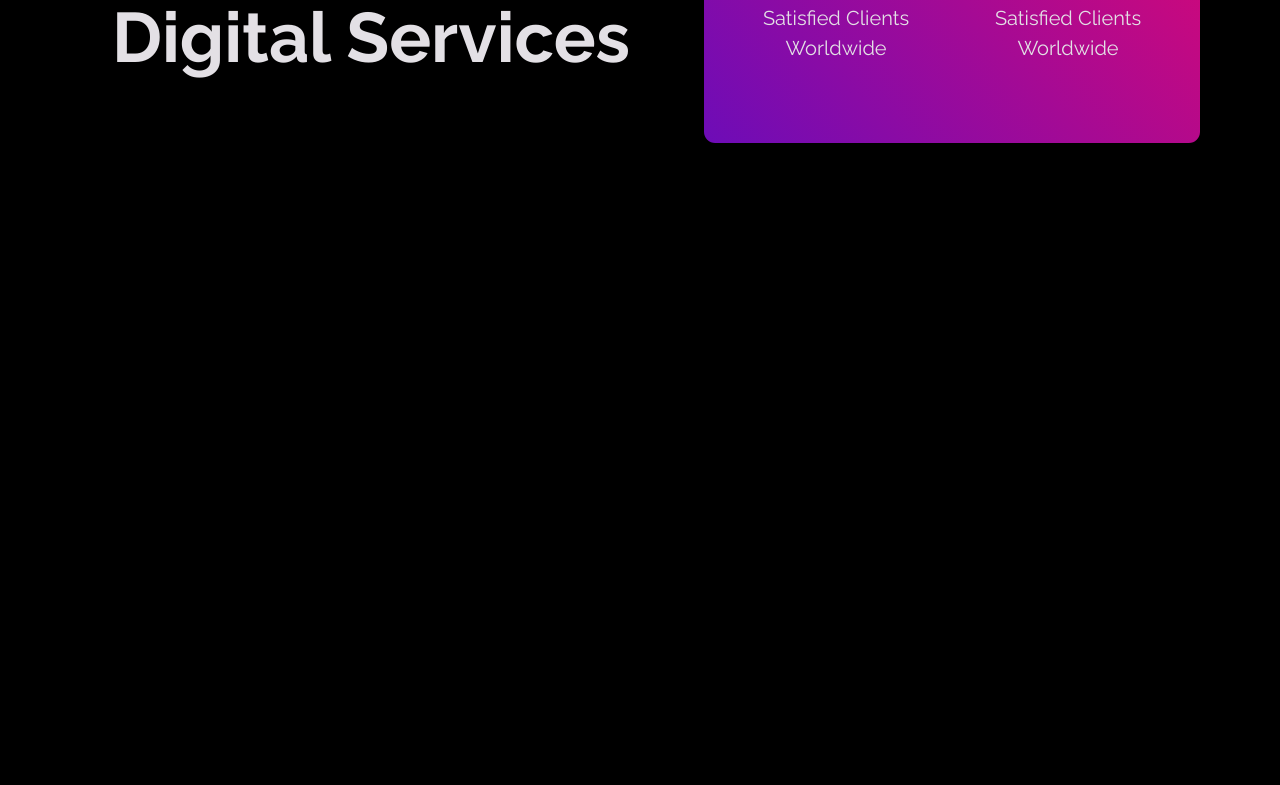
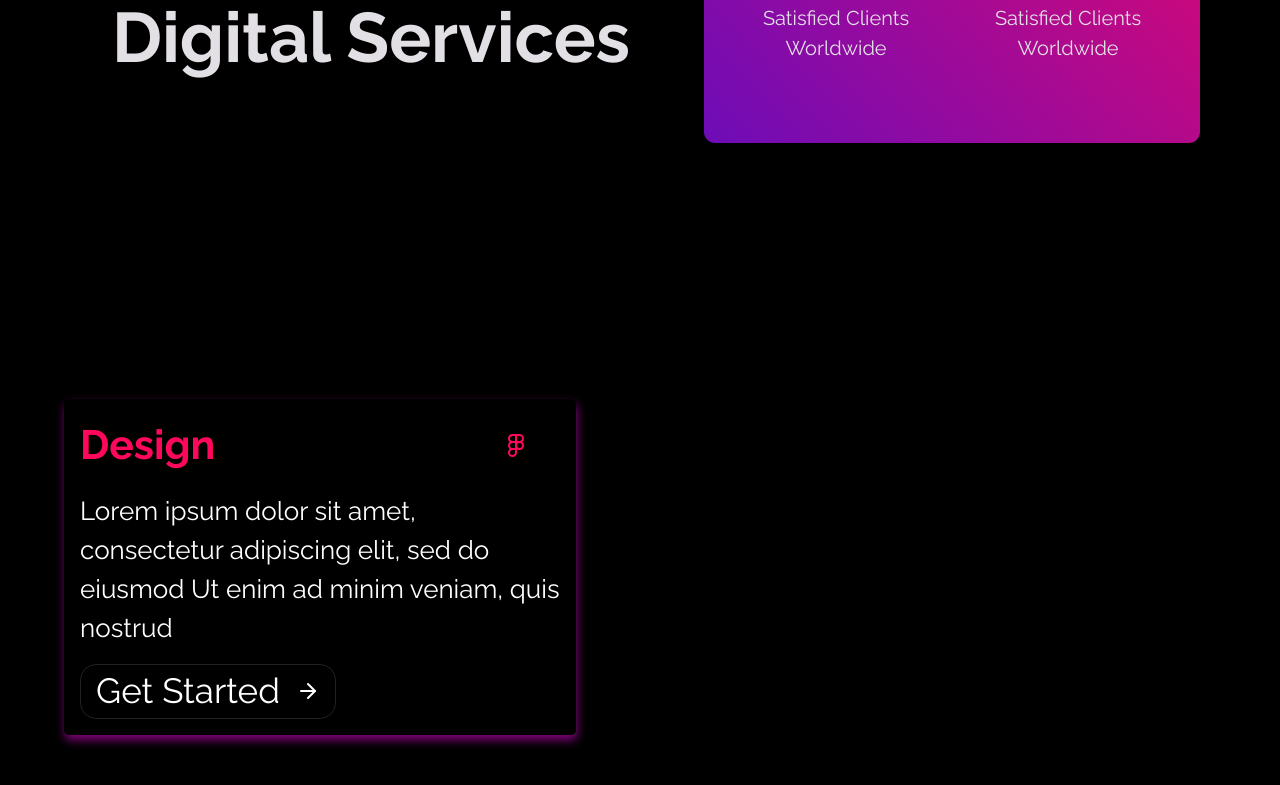
Before and after one commit to monobis/elasticmind-backup, a Next.js app: page / in a window 1280 px wide. Shown: the part 2664-3449 px from the top of the page. Before the commit the page ends 2887 px from the top, so only its background shows below. Built offline with nearby package versions, Linux system fonts and the light colour scheme.

Commit message:
feat: :sparkles: Created card service component

```diff
--- a/src/app/page.module.css
+++ b/src/app/page.module.css
@@ -148,3 +148,9 @@
   font-weight: 400;
   color: var(--color-gray-100);
 }
+
+.services {
+  margin-top: 16rem;
+  padding-inline: 4rem;
+  max-width: 140rem;
+}
--- a/src/app/page.tsx
+++ b/src/app/page.tsx
@@ -4,10 +4,11 @@ import { motion } from "framer-motion";
 import { Header } from "@/components/Header";
 import { Carousel } from "@/components/Carousel";
 import styles from "./page.module.css";
-import { ArrowDown } from "react-feather";
+import { ArrowDown, Figma } from "react-feather";
 import { CardPriority } from "@/components/CardPriority";
 import { CardTechnologyPrimary } from "@/components/CardTechnologyPrimary";
 import { CardTechnologySecondary } from "@/components/CardTechnologySecondary";
+import { CardService } from "@/components/CardService";
 
 export default function Home() {
   return (
@@ -166,6 +167,14 @@ export default function Home() {
             </div>
           </div>
         </div>
+
+        <div className={styles.services}>
+          <CardService
+            title="Design"
+            description="Lorem ipsum dolor sit amet, consectetur adipiscing elit, sed do eiusmod Ut enim ad minim veniam, quis nostrud"
+            Icon={Figma}
+          />
+        </div>
       </section>
     </main>
   );
--- /dev/null
+++ b/src/components/CardService/index.tsx
@@ -0,0 +1,25 @@
+import { ArrowRight } from "react-feather";
+import styles from "./styles.module.css";
+
+interface CardServiceProps {
+  title: string;
+  description: string;
+  Icon: React.FC;
+}
+
+export function CardService({ title, description, Icon }: CardServiceProps) {
+  return (
+    <main className={styles.container}>
+      <div className={styles.header}>
+        <h3>{title}</h3>
+        <div className={styles.icon}>
+          <Icon />
+        </div>
+      </div>
+      <p className={styles.description}>{description}</p>
+      <button className={styles.button}>
+        <span className={styles.buttonText}>Get Started</span> <ArrowRight />
+      </button>
+    </main>
+  );
+}
--- /dev/null
+++ b/src/components/CardService/styles.module.css
@@ -0,0 +1,50 @@
+.container {
+  display: flex;
+  flex-direction: column;
+  width: 32rem;
+  padding: 1rem 1rem;
+  box-shadow: 1px 5px 10px rgba(255, 8, 246, 0.5);
+  border-radius: 0.3rem;
+}
+
+.header {
+  display: flex;
+  justify-content: space-between;
+  align-items: center;
+  padding-inline-end: 2rem;
+  font-size: var(--font-size-xl);
+  color: var(--color-rose-300);
+}
+
+.icon {
+  font-size: var(--font-size-3xl);
+}
+
+.description {
+  font-size: var(--font-size-lg);
+  margin-top: 1rem;
+}
+
+.button {
+  display: flex;
+  align-items: center;
+  justify-content: center;
+  width: 16rem;
+  margin-top: 1rem;
+  color: var(--color-white);
+  background-color: transparent;
+  font-size: var(--font-size-xl);
+  border: 1px solid var(--color-gray-700);
+  border-radius: 1rem;
+  padding-inline: 0.7rem;
+  cursor: pointer;
+  transition: background-color 0.3s ease;
+}
+
+.button:hover {
+  background-color: var(--color-rose-200);
+}
+
+.buttonText {
+  margin-right: 1rem;
+}
```
